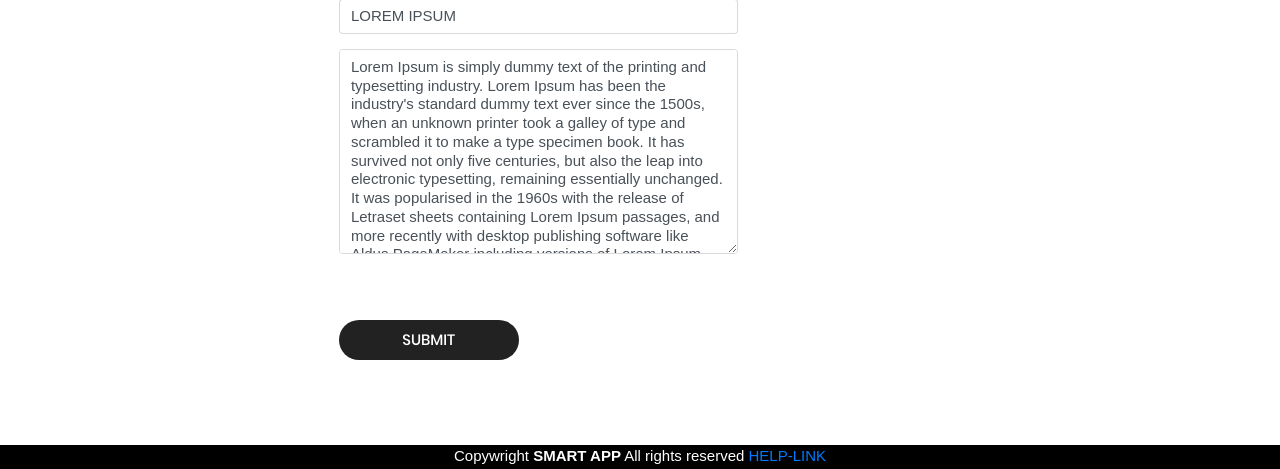
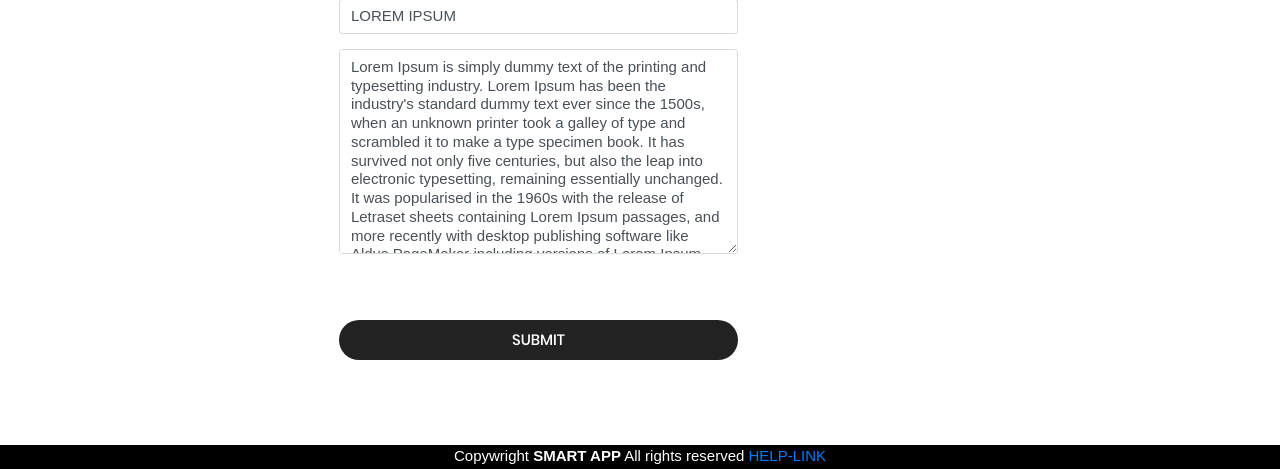
Before and after one commit to alwinarakkal/firstv1, a Django app: page /32/edit in a window 1280 px wide. Shown: the part 331-800 px from the top of the page. Run offline with Django 3.2, Linux system fonts and the light colour scheme; data comes from the database, SQL or seed files in the repository; some libraries are stand-ins or nearby versions; some web fonts are replaced.

Commit message:
changed button

```diff
--- a/signin/static/css/main.css
+++ b/signin/static/css/main.css
@@ -2541,7 +2541,7 @@ input.num-product::-webkit-inner-spin-button {
 }
 
 .size-125 {
-  min-width: 180px;
+  min-width: 100%;
   height: 40px;
 }
 
```
Also changed, not shown: templates/residents_info.html (+0 -16 lines).
